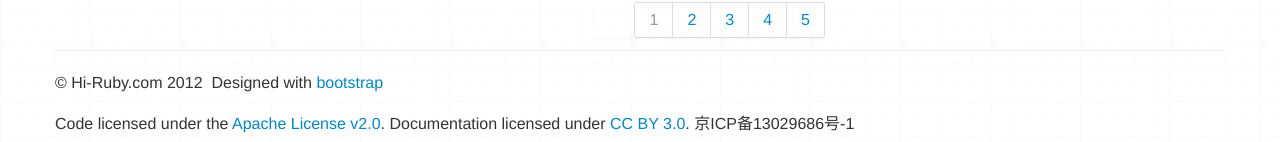
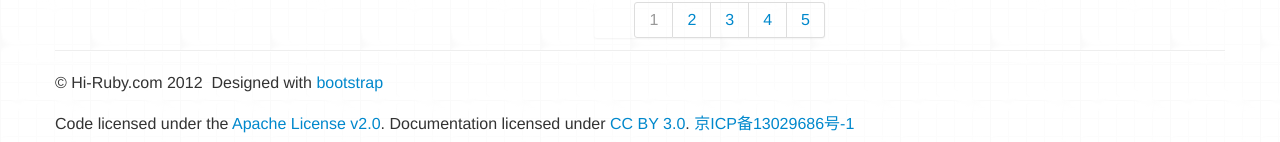
Before and after one commit to bluebu/bluebu.github.io, a Jekyll site: the page built from index.html, in a window 1280 px wide and 900 px high, scrolled down 821 px. Shown: the part 755-897 px from the top of the window. Built offline with Jekyll 4.4.1, drawn with Linux system fonts in a browser that asks for light colours; the list of posts is cut into pages by our own code; comment, search, counter and statistics services are not loaded; part of the change alters nothing that is shown.

```diff
--- a/_includes/footer.html
+++ b/_includes/footer.html
@@ -1,4 +1,4 @@
 <footer>
   <p>&copy; Hi-Ruby.com 2012&nbsp;&nbsp;Designed with <a target="_blank" href="http://twitter.github.com/bootstrap/index.html">bootstrap</a></p>
-  <p>Code licensed under the <a target="_blank" href="http://www.apache.org/licenses/LICENSE-2.0">Apache License v2.0</a>. Documentation licensed under <a href="http://creativecommons.org/licenses/by/3.0/">CC BY 3.0</a>. 京ICP备13029686号-1</p>
+  <p>Code licensed under the <a target="_blank" href="http://www.apache.org/licenses/LICENSE-2.0">Apache License v2.0</a>. Documentation licensed under <a href="http://creativecommons.org/licenses/by/3.0/">CC BY 3.0</a>. <a href="https://beian.miit.gov.cn/" target="_blank">京ICP备13029686号-1</a></p>
 </footer>
```
